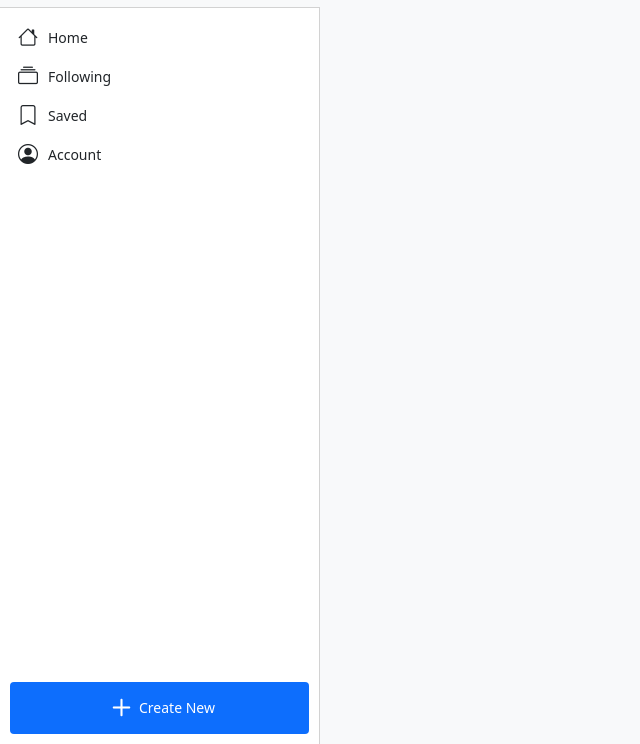
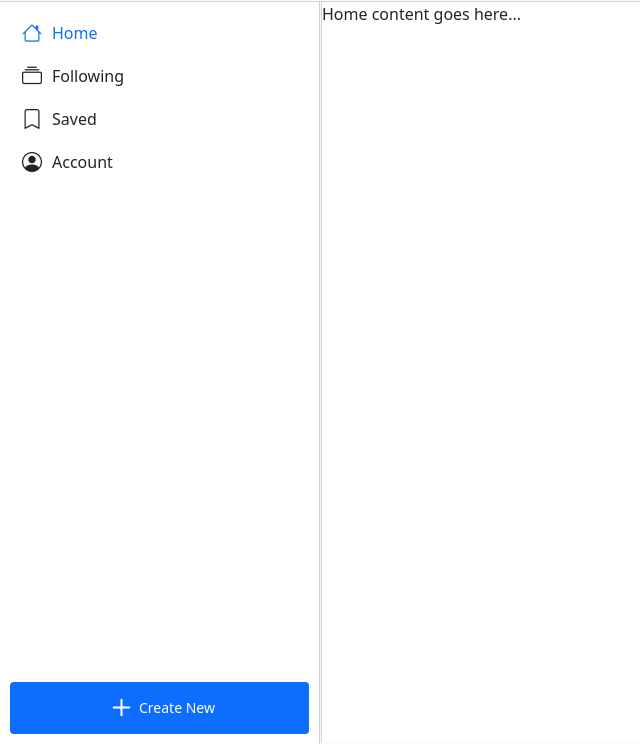
Before and after one commit to PritamUmaiya/wordglimpse, a Flask app: page / in a window 1280 px wide. Shown: the part 56-800 px from the top of the page, without its empty margins (0-640 px from the left). Run offline with Flask 3, Linux system fonts and the light colour scheme.

Commit message:
Adding layout

```diff
--- a/static/css/styles.css
+++ b/static/css/styles.css
@@ -36,6 +26,18 @@ header {
     padding: 0.5px 0;
     border-bottom: 1px solid var(--bs-border-color-translucent);
     z-index: 999;
+}
+
+/* === MAIN === */
+.main {
+    border-top: 1px solid var(--bs-border-color-translucent);
+    border-bottom: 1px solid var(--bs-border-color-translucent);
+    position: fixed;
+    top: 50px;
+    bottom: 65px;
+    left: 0;
+    right: 0;
+    overflow-y: auto;
 }
 
 /* --- OFFCONAVS START: LEFT MENU --- */
@@ -84,23 +85,26 @@ header {
     align-items: center;
     justify-content: space-around;
 }
-.bottom-nav > .btn {
+.bottom-nav .btn {
     display: flex;
     flex-direction: column;
     align-items: center;
     justify-content: center;
 }
-
-.bottom-nav > .btn img {
+.bottom-nav .active {
+    color: var(--bs-primary);
+}
+.bottom-nav .btn img {
     width: 23px;
     height: 23px;
     object-fit: cover;
     border: 2px solid var(--bs-body-color);
     border-radius: 50%;
 }
-.bottom-nav > .btn span {
+.bottom-nav .btn span {
     font-size: 70%;
 }
+
 /* === Extra small devices === */
 @media screen and (max-width:575px) {
     /* Search Container full page */
@@ -121,6 +125,9 @@ header {
 
 /* === Small device: sm === */
 @media screen and (min-width:576px) {
+    .main {
+        top: 57px;
+    }
     /* Adding shadow to search Container */
     #searchContainer {
         background-color: var(--bs-body-bg);
@@ -140,9 +147,17 @@ header {
 
 /* === Medium devies: md === */
 @media screen and (min-width:768px) {
+    /* Main */
+    .main {
+        top: 57px;
+        bottom:1px;
+        left: calc(25% + 1px);
+        border-left: 1px solid var(--bs-border-color-translucent);
+        border-bottom: 0;
+    }
    /* Bottom Nav Becomes Sidenav */
    .sidenav-md-left {
-        top: 63px;
+        top: 57px;
         width: 25%;
         padding: 10px;
         border-right: 1px solid var(--bs-border-color-translucent);
@@ -152,17 +167,14 @@ header {
         align-items: flex-start;
         justify-content: flex-start;
     }
-    .bottom-nav > .btn {
+    .bottom-nav .btn {
         width: 100%;
         flex-direction: row;
         justify-content: flex-start;
         gap: 10px;
         margin-bottom: 1px;
     }
-    .bottom-nav > .btn.active,.bottom-nav > .btn:hover {
-        background-color: var(--bs-tertiary-bg);
-    }
-    .bottom-nav > .btn span {
+    .bottom-nav .btn span {
         font-size: 100%;
     }
 }
--- /dev/null
+++ b/static/js/load_content.js
@@ -0,0 +1,47 @@
+/*
+    NOTE: AI used in this function
+    Handling tabs: Changing the url dynamically with selected tab
+    The content in each tab will be loaded dynamically: Only after visiting the tab
+*/
+
+// Change the URL
+function load_content(url) {
+    history.pushState(null, null, url);
+    activateTab(url);
+}
+function activateTab(url) {
+    const tabs = {
+        '/': 'home-tab',
+        '/home': 'home-tab',
+        '/following': 'following-tab',
+        '/saved': 'saved-tab'
+    };
+
+    // Default to 'content-tab' if no match found
+    const activeTabId = tabs[url] || 'content-tab';
+
+    // Deactivate all tabs and panes
+    document.querySelectorAll('.bottom-nav .btn').forEach(button => {
+        button.classList.remove('active');
+    });
+    document.querySelectorAll('.tab-pane').forEach(pane => {
+        pane.classList.remove('show', 'active');
+    });
+
+    // Activate the selected tab and pane
+    const activeTab = document.getElementById(activeTabId);
+    if (activeTab) {
+        activeTab.classList.add('active');
+        document.querySelector(activeTab.getAttribute('data-bs-target')).classList.add('show', 'active');
+    } else {
+        document.querySelector('#content-tab-pane').classList.add('show', 'active');
+    }
+}
+// Activate tab on initial load
+window.addEventListener('DOMContentLoaded', () => {
+    activateTab(window.location.pathname);
+});
+// Activate tab on back/forward navigation
+window.addEventListener('popstate', () => {
+    activateTab(window.location.pathname);
+});
--- a/templates/layout.html
+++ b/templates/layout.html
@@ -1,6 +1,9 @@
 {% extends 'base.html' %}
 
 {% block head %}
+    <script src="/static/js/load_content.js"></script>
+    <!--Page specificc script-->
+    {% block script %}{% endblock %}
     <!--Title-->
     <title>
         {% block title %}Wordglimpse{% endblock %}
@@ -34,7 +37,7 @@
         </button>
     </header>
 
-    <!-- ==== Right Menu ==== -->
+    <!-- ==== Left Menu ==== -->
     <section class="offcanvas offcanvas-start bg-body-tertiary" tabindex="-1" id="leftMenu" aria-labelledby="leftMenu">
         <div class="offcanvas-header">
             <button type="button" class="btn-close" data-bs-dismiss="offcanvas" aria-label="Close"></button>
@@ -101,41 +104,69 @@
                 </div>
             </div>
         </div>
-        <div class="p-1">
+        <div class="p-3">
             <small><a href="/about" title="About" class="text-body-secondary d-inline-block p-1">About</a></small>
             <small><a href="/feedback" title="Feedback" class="text-body-secondary d-inline-block p-1">Feedback</a></small>
         </div>
     </section>
 
+    <!-- ==== MAIN SECTION ==== -->
+    <main class="tab-content main bg-body" id="mainTabContent">
+        <!-- CONTENT TAB for other pages like search result, profile etc -->
+        <div class="tab-pane fade" id="content-tab-pane" role="tabpanel" aria-labelledby="content-tab" tabindex="0">
+            {% block content %}
+                <div class="text-center mt-5">
+                    <h5>Sorry! we could not find, what you are looking for.</h5>
+                </div>
+            {% endblock %}
+        </div>
+        <!--HOME TAB-->
+        <div class="tab-pane fade" id="home-tab-pane" role="tabpanel" aria-labelledby="home-tab" tabindex="0">
+            Home content goes here...
+        </div>
+        {% if user %}
+        <!--FOLLOWING TAB-->
+        <div class="tab-pane fade" id="following-tab-pane" role="tabpanel" aria-labelledby="following-tab" tabindex="0">
+            Following content goes here...
+        </div>
+        <!--SAVED TAB-->
+        <div class="tab-pane fade" id="saved-tab-pane" role="tabpanel" aria-labelledby="saved-tab" tabindex="0">
+            Saved content goes here...
+        </div>
+        {% endif %}
+    </main>
+
     <!-- ==== BOTTOM NAV ==== -->
     <nav class="sidenav-md-left d-block d-md-flex flex-column justify-content-between bg-body">
         <div class="bottom-nav bg-body" role="tablist">
-            <button class="btn btn-sm" type="button" title="Home" id="home-tab" data-bs-toggle="tab" data-bs-target="#home-tab-pane" role="tab" aria-controls="home-tab-pane" aria-selected="false" onclick="change_url('/')">
+            <button class="btn active" type="button" title="Home" id="home-tab" data-bs-toggle="tab" data-bs-target="#home-tab-pane" role="tab" aria-controls="home-tab-pane" aria-selected="false" onclick="load_content('/')">
                 <i class="bi bi-house"></i>
                 <span>Home</span>
             </button>
-            <button class="btn btn-sm" type="button" title="Following" {% if user %} id="following-tab" data-bs-toggle="tab" data-bs-target="#following-tab-pane" role="tab" aria-controls="following-tab-pane" aria-selected="true" onclick="change_url('/following')" {% else %} data-bs-toggle="modal" data-bs-target="#loginRequiredModal" {%endif %}>
+            <button class="btn" type="button" title="Following" {% if user %} id="following-tab" data-bs-toggle="tab" data-bs-target="#following-tab-pane" role="tab" aria-controls="following-tab-pane" aria-selected="true" onclick="load_content('/following')" {% else %} data-bs-toggle="modal" data-bs-target="#loginRequiredModal" {%endif %}>
                 <i class="bi bi-collection"></i>
                 <span>Following</span>
             </button>
-            <button class="btn btn-sm d-md-none" class="create-post-btn" type="button" title="Create New" {% if user %}
+            <button class="btn d-md-none" type="button" title="Create New" {% if user %}
                 data-bs-toggle="offcanvas" data-bs-target="#newPostCard" aria-controls="newPostCard" {% else %}
                 data-bs-toggle="modal" data-bs-target="#loginRequiredModal" {% endif %}>
-                <i class="bi bi-plus bg-primary rounded-circle px-2" style="font-size:35px;"></i>
+                <i class="bi bi-plus bg-primary text-white rounded-circle px-2" style="font-size:35px;"></i>
             </button>
-            <button class="btn btn-sm" type="button" title="Saved" {% if user %} id="saved-tab" data-bs-toggle="tab"
+            <button class="btn" type="button" title="Saved" {% if user %} id="saved-tab" data-bs-toggle="tab"
                 data-bs-target="#saved-tab-pane" role="tab" aria-controls="saved-tab-pane" aria-selected="true"
-                onclick="change_url('/saved')" {% else %} data-bs-toggle="modal" data-bs-target="#loginRequiredModal" {%
+                onclick="load_content('/saved')" {% else %} data-bs-toggle="modal" data-bs-target="#loginRequiredModal" {%
                 endif %}>
                 <i class="bi bi-bookmark"></i>
                 <span>Saved</span>
             </button>
-            <button class="btn btn-sm" type="button" title="Account" {% if user %} data-bs-toggle="offcanvas"
+            <button class="btn" type="button" title="Account" {% if user %} data-bs-toggle="offcanvas"
                 data-bs-target="#sideNav" aria-controls="sideNav" {% else %} data-bs-toggle="modal"
                 data-bs-target="#loginRequiredModal" {% endif %}>
-                {% if user %}<img
-                    src="{% if user['avatar'] %}{{ user['avatar'] }}{% else %}/static/image/user.png{% endif %}"
-                    title="Account">{% else %}<i class="bi bi-person-circle"></i>{% endif %}
+                {% if user %}
+                    <img src="{% if user.avatar %}{{ user.avatar }}{% else %}/static/image/user.png{% endif %}" title="Account">
+                {% else %}
+                    <i class="bi bi-person-circle"></i>
+                {% endif %}
                 <span>Account</span>
             </button>
         </div>
@@ -151,4 +182,24 @@
         </div>
     </nav>
 
+    <!-- Modals if user is logged in and if not logged in trigger login required modal -->
+    {% if user %}
+
+    {% else %}
+        <!-- LOGIN Required Modal -->
+        <div class="modal" id="loginRequiredModal" tabindex="-1" aria-labelledby="loginRequiredModalLabel" aria-hidden="true">
+            <div class="modal-dialog modal-dialog-centered">
+                <div class="modal-content">
+                    <div class="modal-header">
+                        <button type="button" class="btn-close" data-bs-dismiss="modal" aria-label="Close"></button>
+                    </div>
+                    <div class="modal-body">
+                        <p class="d-flex flex-row justify-content-between align-items-center"><span>Login to continue</span>
+                        <a href="/login" class="btn btn-primary" title="login">Login</a></p>
+                    </div>
+                </div>
+            </div>
+        </div>
+    {% endif %}
+
 {% endblock %}
```
Also changed, not shown: other parts of static/css/styles.css (+5 -16 lines).
